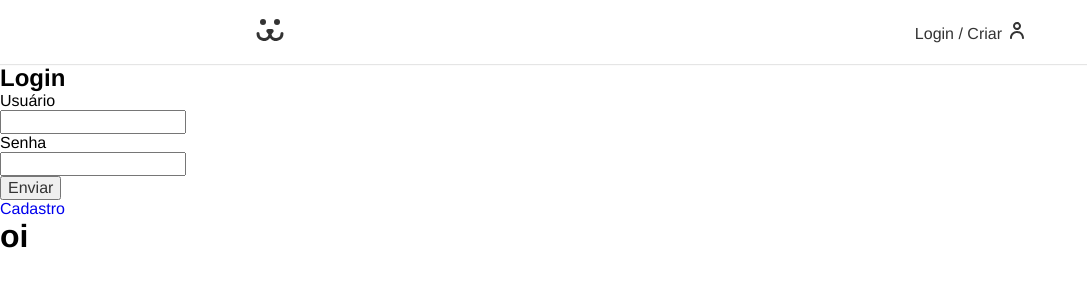
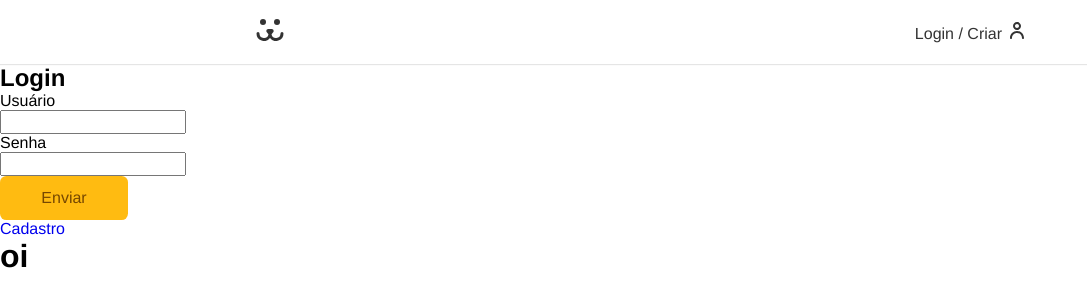
Before and after one commit to lucasgmelo/dogs, a React (Create React App) app: page /login in a window 1280 px wide. Shown: the top 306 px of the page, without its empty margins (0-1087 px from the left). Built offline with nearby package versions, Linux system fonts and the light colour scheme.

Commit message:
feat(forms): create conditionals button`s SC

```diff
--- a/src/Components/Forms/Button/Button.js
+++ b/src/Components/Forms/Button/Button.js
@@ -1,12 +1,12 @@
 import React from 'react'
 import {
+    Click
+    } from './ButtonStyles';
 
-} from './ButtonStyles';
-
-const Button = ({textBtn}) => {
+const Button = ({childrens}) => {
     return (
         <div>
-            <button>{textBtn}</button>
+            <Click>{childrens}</Click>
         </div>
     )
 }
--- a/src/Components/Forms/Button/ButtonStyles.js
+++ b/src/Components/Forms/Button/ButtonStyles.js
@@ -1,5 +1,39 @@
-import styled from 'styled-components'
+import styled from "styled-components";
 
-export {
+const Click = styled.button`
+  & {
+    font-size: 1rem;
+    font-family: var(--type-first);
 
-}
+    cursor: ${(props) => props.disabled ? 'wait' : 'pointer'};
+
+    border: none;
+    border-radius: 0.4rem;
+
+    background-color: #fb1;
+    color: #764701;
+
+    min-width: 8rem;
+    padding: 0.8rem 1.2rem;
+
+    box-sizing: border-box;
+
+    transition: 0.1s;
+
+    opacity: ${(props) => props.disabled ? 0.5 : 1};
+  }
+  &:hover {
+    outline: none;
+    box-shadow: 0 0 0 1px #fea, 0 0 0 2px #fb1;
+  }
+  &:focus {
+    outline: none;
+    box-shadow: 0 0 0 1px #fea, 0 0 0 2px #fb1;
+  }
+  &:disabled{
+      opacity: 0.5;
+      cursor: wait;
+  }
+`;
+
+export { Click };
--- a/src/Components/Login/LoginForm.js
+++ b/src/Components/Login/LoginForm.js
@@ -25,13 +25,15 @@ const LoginForm = () => {
         })
     }
 
+    const [isDisabled, setIsDisabled] = useState(true);
+
     return (
         <section>
             <h1>Login</h1>
             <form action="" onSubmit={handleSubmit}>
                 <Input label='Usuário' type='text' name='username'/>
                 <Input label='Senha' type='password' name='password'/>
-                <Button textBtn='Enviar'/>
+                <Button disabled={isDisabled} childrens='Enviar'></Button>
             </form>
             <Link to="/login/create" >Cadastro</Link>
         </section>
```
Also changed, not shown: 1 other file (tests, documents, lock files or other folders).
